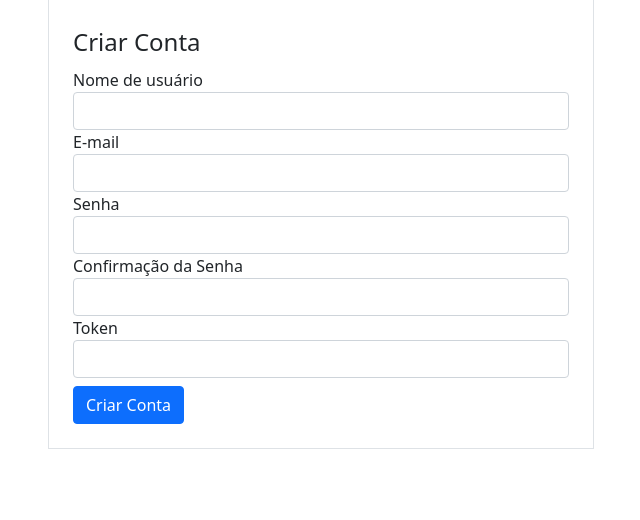
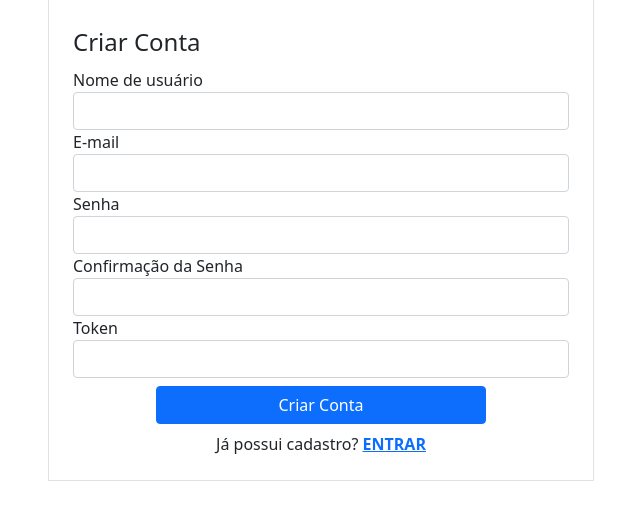
Before and after one commit to miguelzph/flask_integration, a Flask app: page /criarconta in a window 1280 px wide. Shown: the part 146-666 px from the top of the page, without its empty margins (34-674 px from the left). Run offline with Flask 3, Linux system fonts and the light colour scheme; some libraries are stand-ins or nearby versions.

Commit message:
connecting criarconta --> login --> home

```diff
--- a/integracao_hotmart/routes.py
+++ b/integracao_hotmart/routes.py
@@ -48,7 +48,7 @@ def login():
             if par_next:
                 return redirect((par_next))
             else:
-                return redirect(url_for('acoes'))
+                return redirect(url_for('home'))
         else:
             flash(f'Falha no Login. E-mail ou Senha Incorreto.', 'alert-danger')
     return render_template('login.html', form_login=form_login, traduzir=traduzir)
--- a/integracao_hotmart/templates/criarconta.html
+++ b/integracao_hotmart/templates/criarconta.html
@@ -77,7 +77,15 @@
                             {% endif %}
                         </div>
                     </fieldset>
-                    {{ form_criarconta.botao_submit_criarconta(class="btn btn-primary mt-2") }}
+                    <div class="text-center">
+                        {{ form_criarconta.botao_submit_criarconta(class="btn btn-primary mt-2 col-8") }}
+                        <div class="mt-2">
+                            Já possui cadastro?
+                            <strong>
+                                <a href="{{ url_for('login') }}" >ENTRAR</a>
+                            </strong>
+                        </div>
+                    </div>
                 </form>
             </div>
             <div class="col">
```
Also changed, not shown: integracao_hotmart/templates/home.html (+10 -0 lines), integracao_hotmart/templates/login.html (+9 -1 lines), instance/db_app.db.
